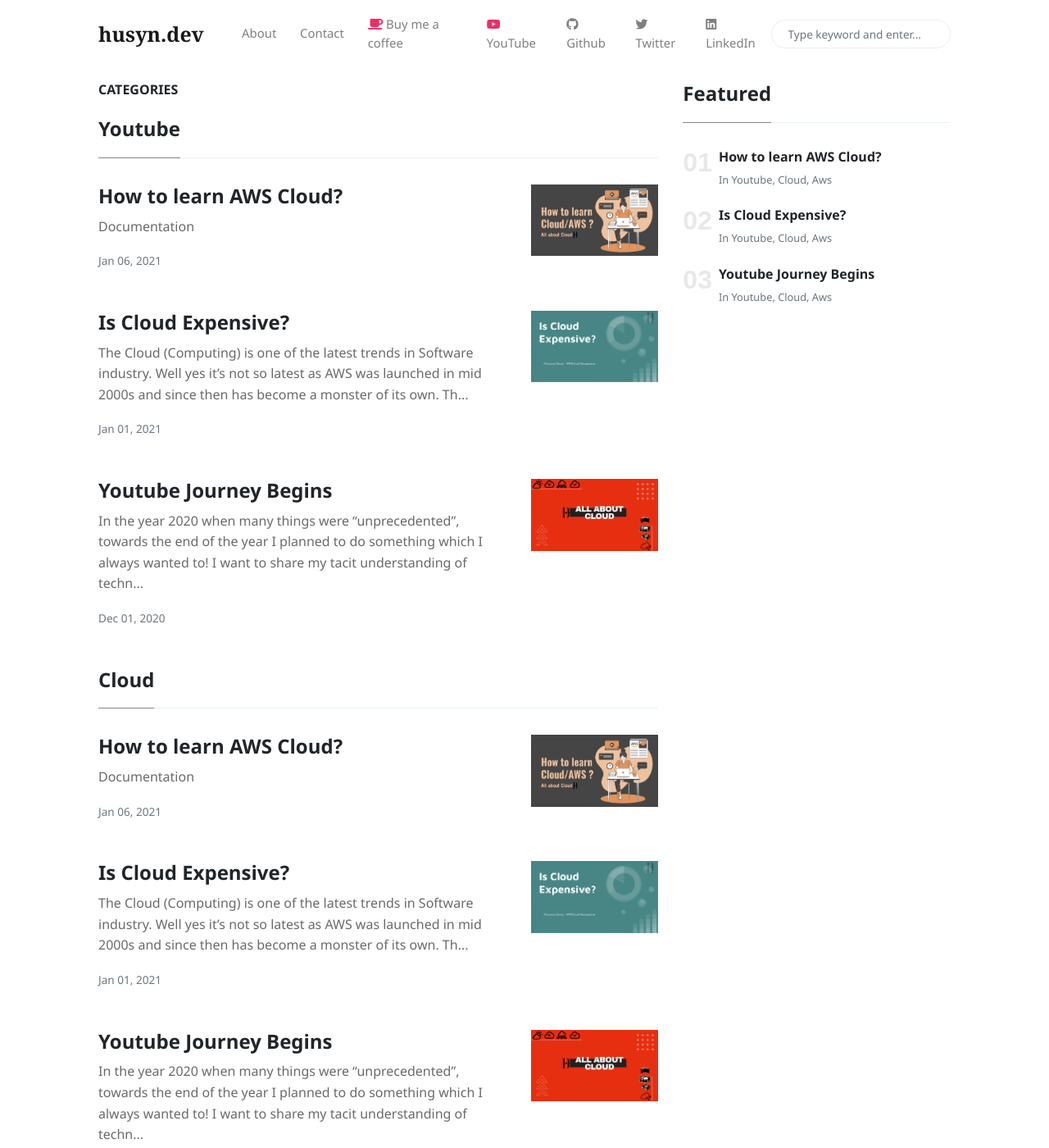
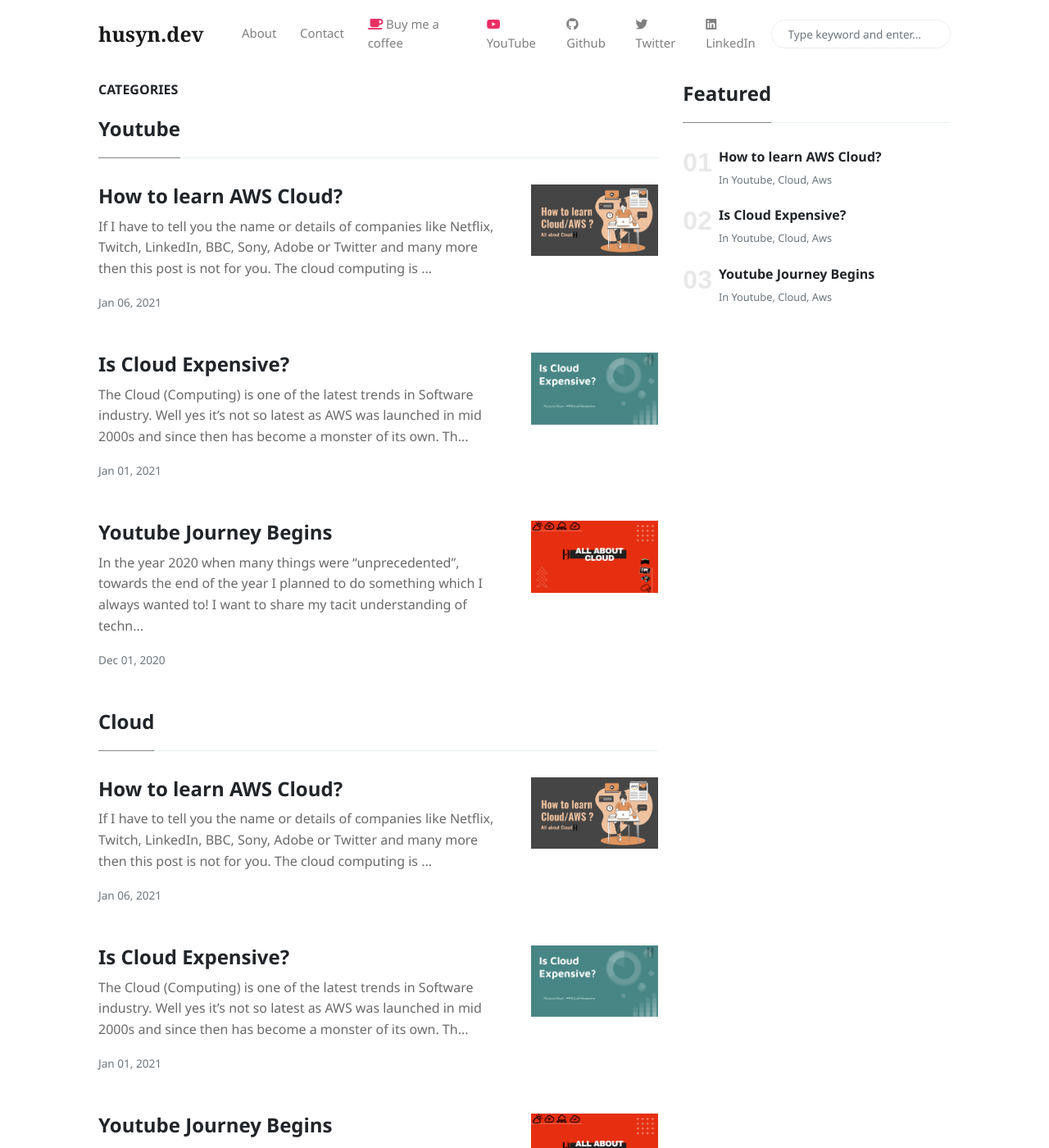
Before and after one commit to husyn/husyn.dev, a Jekyll site: the page built from _pages/categories.html, in a window 1280 px wide and 1400 px high. Shown: the whole window at 82% size. Built offline with Jekyll 4.4.1, drawn with Linux system fonts in a browser that asks for light colours; nearby versions of some CDN libraries; some of the changed lines change nothing that is shown; some of the changed text lies outside the part shown.

```diff
--- a/_posts/2021-01-06-how-to-learn-aws-cloud.markdown
+++ b/_posts/2021-01-06-how-to-learn-aws-cloud.markdown
@@ -7,23 +7,37 @@
 tags: [featured]
 ---
 
+If I have to tell you the name or details of companies like Netflix, Twitch, LinkedIn, BBC, Sony, Adobe or Twitter and many more then this post is not for you. The cloud computing is a myth and we're better of with Abacus. If not, then all of these companies and thousands others use Cloud for their computing needs.
+
+It is not esoteric that Cloud is the power house behind agile teams and great products. It is the only logical way of creating a digital business in this age according to me. So if cloud is so much important then everyone should learn it. And if many people wants to learn it then it should be pretty straight forward. But on the contrary it is very confusing for beginners to pick up cloud (services). There are [175][aws-services-count] Services in Amazon Web Services (AWS) alone as of January 2021.
+
+So the intricate problem is that "cloud is important and everyone should learn it but it is huge and knowledge is scattered." To have a solution to this problem I came up with a list of my own about how to learn Cloud or specifically AWS Cloud.
+
 ## Documentation
 
+The most obvious place to learn any technical product or service is the official documentation. Documentation is amazing if it is written for specific specific use-cases or the topic in hand is not like ocean. [AWS Documentation][aws-documentation] is huge on the other hand. It is so huge that each service has few thousand pages of its own. And since there are over 175 services, you can figure out how much documentation there should be. AWS Documentation covers everything from pricing, FAQs, APIs, Architecture, Best Practices, Integrations, Limits, Updates, Security concerns, implementation examples, templates, etc. It is great if you want to know about a specific section of a service but if you're a beginner then reading documentation is not going to help you. Read on for better alternatives.
 
 ## Presentations, Workshops and Trainings
 
+AWS invests a lot on promoting itself. There are thousands of workshops and trainings by AWS employees throughout the year in almost every part of the world. Other than AWS itself, there are [User Groups][aws-user-groups] which are managed by non-profit local communities. This is a great place to understand the basics and start with the cloud space. You can check the online [AWS workshops][aws-workshops] and [AWS Trainings][aws-training] if you're a beginner or if you want to learn about a specific services. It is also a great way to learn about AWS Certification.
 
 ## Courses
 
+Other than workshops or presentations, you can buy courses on the topic of AWS and related technologies. My personal favorite is [A Cloud Guru][acloudguru] which is a subscription based platform to learn lot of cool technical technologies. If you don't want to pay for a subscription then search for one-off course on [Udemy][udemy] and you'll find great stuff there. It is also a good way for beginners to start their cloud journey.
 
 ## Podcasts, Meetups, Twitch, YouTube and Blogs
 
+Now some tips / suggestions if you're not absolute beginner. All the above techniques will help you learn the technology but will not help you in managing it or operationalize it. If you want to manage teams, products or have to use cloud in an enterprise level then below suggestions are for you.
 
-## Students and Job
+To know what are the latest trends in cloud you can listen to Podcasts. Two amazing free podcasts are [AWS Public Sector Podcast][podcast-aws-public] and [Tech Chat][podcast-tech-chat]. Both of these podcasts cover different topics and industry trends.
 
+Other than Podcasts, [AWS YouTube Channel][aws-youtube-channel] is also amazing. You'll learn how others architect their systems, solutions of problems by users, interviews and much more. For more technical knowledge checkout [AWS Twitch][aws-twitch] and for content in multiple languages [DevAxConnect][devaxconnect] twitch channel.
+
+If you anything else where we can learn AWS then please comment on the YouTube video.
 
 ## Understanding Cloud Knowledge
 
+Do checkout my YouTube video linked below in which I share how much cloud you should know and how much you have to work for it. I've tried to follow the HOTS (Higher Order Thinking Skills) to explain how to tame the Cloud Dragon.
 
 ### YouTube Video
 
@@ -31,10 +45,12 @@
 
 <iframe width="560" height="315" src="https://www.youtube.com/embed/pHrGrwbQKU8" frameborder="0" allow="accelerometer; autoplay; clipboard-write; encrypted-media; gyroscope; picture-in-picture" allowfullscreen></iframe>
 
+[aws-services-count]: https://aws.amazon.com/what-is-aws/
 [aws-documentation]: https://aws.amazon.com/
 [aws-workshops]: https://workshops.aws/
 [aws-training]: https://www.aws.training/
 [acloudguru]: https://acloudguru.com/
+[udemy]: https://udemy.com
 [podcast-aws-public]: https://soundcloud.com/user-400554634-327246271
 [podcast-tech-chat]: https://soundcloud.com/user-684142981
 [aws-user-groups]: https://aws.amazon.com/developer/community/usergroups/
```
